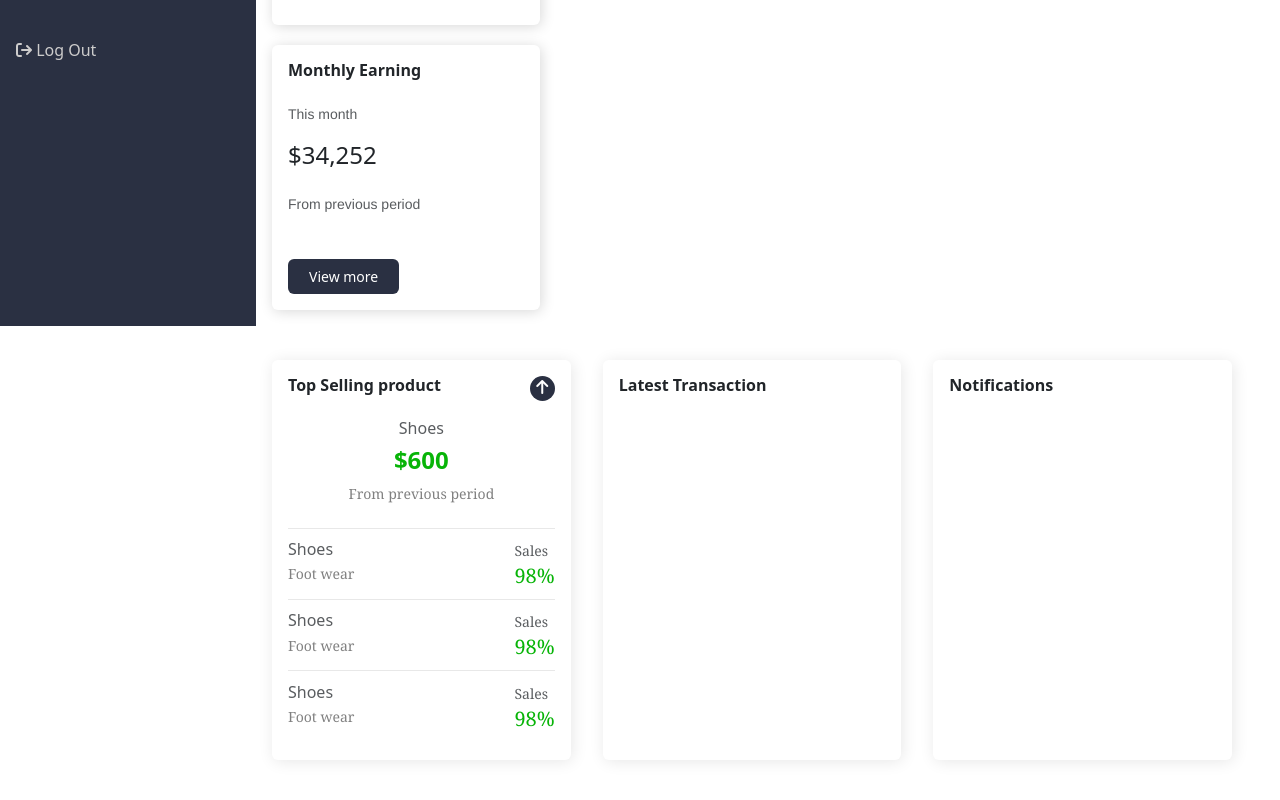
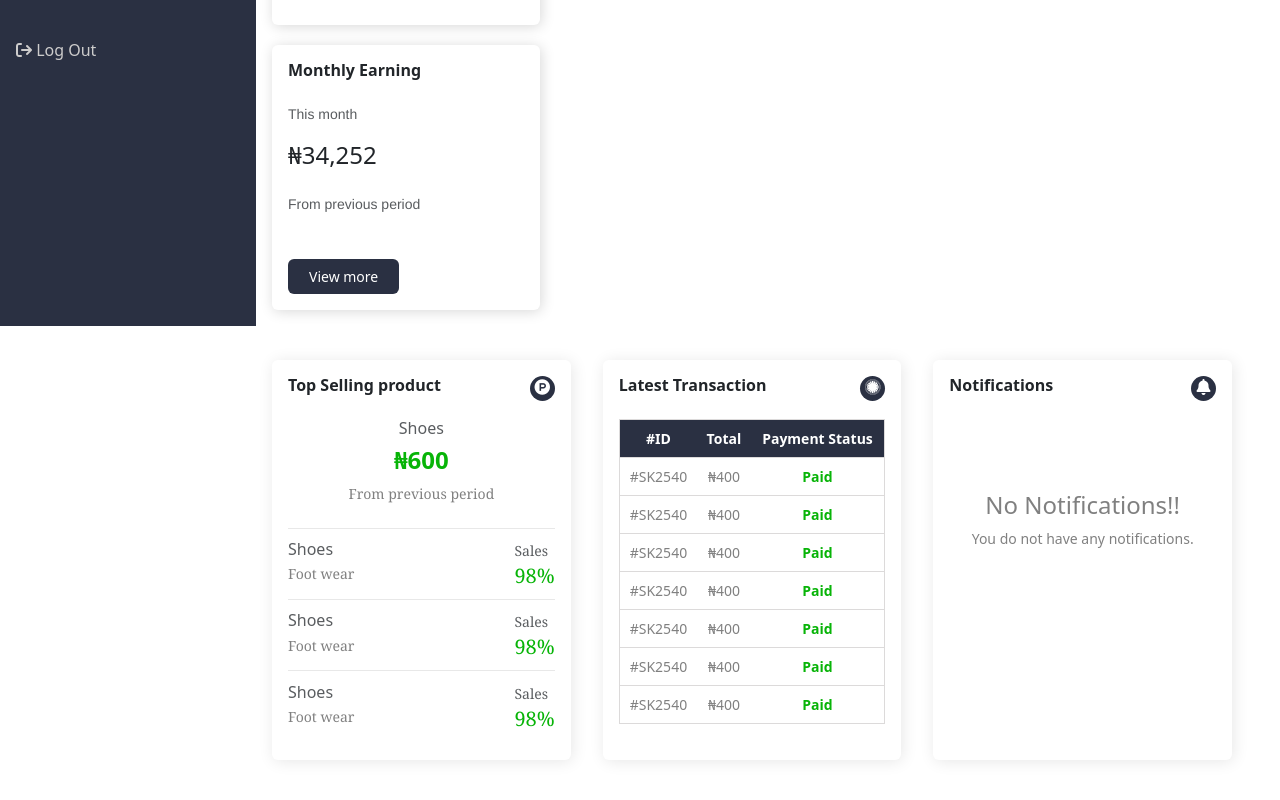
Before and after one commit to mario0070/food-delivery, a React (Vite) app: page /vendor-dashboard in a window 1280 px wide. Shown: the part 474-1274 px from the top of the page. Built offline with nearby package versions, Linux system fonts and the light colour scheme.

Commit message:
vendor dashboard

```diff
--- a/public/css/landing.css
+++ b/public/css/landing.css
@@ -22,7 +22,7 @@
     position: absolute;
     z-index: 10;
     width: 100%;
-    background-color: rgba(218, 216, 216, 0.171);
+    background-color: rgba(81, 80, 80, 0.078);
     height: 600px;
 }
 
--- a/public/css/vendor_dashboard.css
+++ b/public/css/vendor_dashboard.css
@@ -294,7 +294,7 @@
     font-family:Georgia, 'Times New Roman', Times, serif;
 }
 
-.vendor_dashboard .section2 .top_product .mny{
+.vendor_dashboard .section2 .mny{
     color: rgb(8, 180, 8) !important;
 }
 
@@ -315,3 +315,36 @@
     padding-top: .7em;
     margin-bottom: .5em;
 }
+
+.vendor_dashboard .section2 .table_set{
+    overflow: scroll;
+}
+
+.vendor_dashboard .section2 .table{
+    font-size: 14px !important;
+    white-space: nowrap;
+    border: 1px solid rgb(220, 218, 218);
+}
+
+.vendor_dashboard .section2 .table th{
+    color: white;
+    background-color: var(--primary);
+    text-align: center;
+}
+
+.vendor_dashboard .section2 .table td{
+    color: grey;
+    text-align: center;
+}
+
+.vendor_dashboard .section2 .notification p{
+    font-size: 14px;
+    color: grey;
+    text-align: center;
+}
+
+.vendor_dashboard .section2 .notification h4{
+    color: grey;
+    text-align: center;
+    margin-top: 4em;
+}
--- a/src/pages/vendor_dashboard.jsx
+++ b/src/pages/vendor_dashboard.jsx
@@ -42,7 +42,7 @@ export default function VendorDashboard() {
                     <div className="content content2 p-3">
                       <h6 className='mb-4 fw-bold text-dark'>Monthly Earning</h6>
                       <p className="text-muted">This month</p>
-                      <h4 className="mb-4">$34,252</h4>
+                      <h4 className="mb-4">₦34,252</h4>
                       <p className="text-muted">From previous period</p>
                       <button>View more</button>
                     </div>
@@ -68,7 +68,7 @@ export default function VendorDashboard() {
                       <div className="box">
                         <p className="">Revenue</p>
                         <p className="icon"><i class="fa-brands fa-first-order-alt"></i></p>
-                        <h4 className="">$4000</h4>
+                        <h4 className="">₦4000</h4>
                       </div>
                     </div>
                 </div>
@@ -77,10 +77,10 @@ export default function VendorDashboard() {
 
         <div className="section2 d-flex">
           <div className="box top_product">
-              <i class="fa-solid fa-arrow-up"></i>
+              <i class="fa-brands fa-product-hunt"></i>
               <h6 className='fw-bold mb-2'>Top Selling product</h6>
               <h6 className="text-center mt-4 text-muted">Shoes</h6>
-              <h4 className="text-center fw-bold mny">$600</h4>
+              <h4 className="text-center fw-bold mny">₦600</h4>
               <p className="text-center mb-4">From previous period</p>
 
               <div className="d-flex">
@@ -117,14 +117,63 @@ export default function VendorDashboard() {
               </div>
           </div>
 
-          <div className="box">
+          <div className="box table_set">
+            <i class="fa-brands fa-first-order-alt"></i>
             <h6 className="fw-bold mb-2">Latest Transaction</h6>
+            <table class="table mt-4">
+              <thead>
+                <tr>
+                  <th>#ID</th>
+                  <th>Total</th>
+                  <th>Payment Status</th>
+                </tr>
+              </thead>
+              <tbody>
+                <tr>
+                  <td>#SK2540</td>
+                  <td>₦400</td>
+                  <td className='status fw-bold mny'>Paid</td>
+                </tr>
+                <tr>
+                  <td>#SK2540</td>
+                  <td>₦400</td>
+                  <td className='status fw-bold mny'>Paid</td>
+                </tr>
+                <tr>
+                  <td>#SK2540</td>
+                  <td>₦400</td>
+                  <td className='status fw-bold mny'>Paid</td>
+                </tr>
+                <tr>
+                  <td>#SK2540</td>
+                  <td>₦400</td>
+                  <td className='status fw-bold mny'>Paid</td>
+                </tr>
+                <tr>
+                  <td>#SK2540</td>
+                  <td>₦400</td>
+                  <td className='status fw-bold mny'>Paid</td>
+                </tr>
+                <tr>
+                  <td>#SK2540</td>
+                  <td>₦400</td>
+                  <td className='status fw-bold mny'>Paid</td>
+                </tr>
+                <tr>
+                  <td>#SK2540</td>
+                  <td>₦400</td>
+                  <td className='status fw-bold mny'>Paid</td>
+                </tr>
 
+              </tbody>
+            </table>
           </div>
 
-          <div className="box">
+          <div className="box notification">
+            <i class="fa-solid fa-bell"></i>
             <h6 className="fw-bold mb-2">Notifications</h6>
-
+            <h4 className="">No Notifications!!</h4>
+            <p className="">You do not have any notifications.</p>
           </div>
         </div>
 
```
